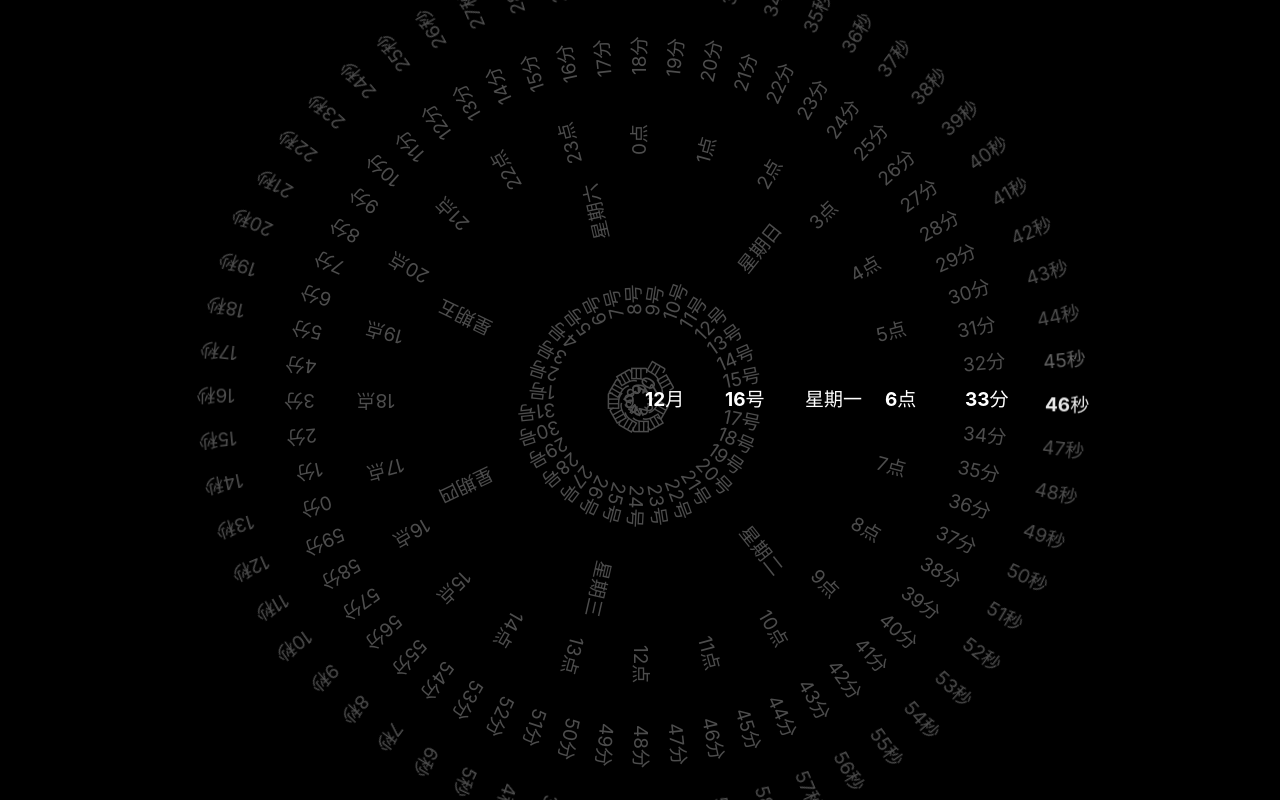
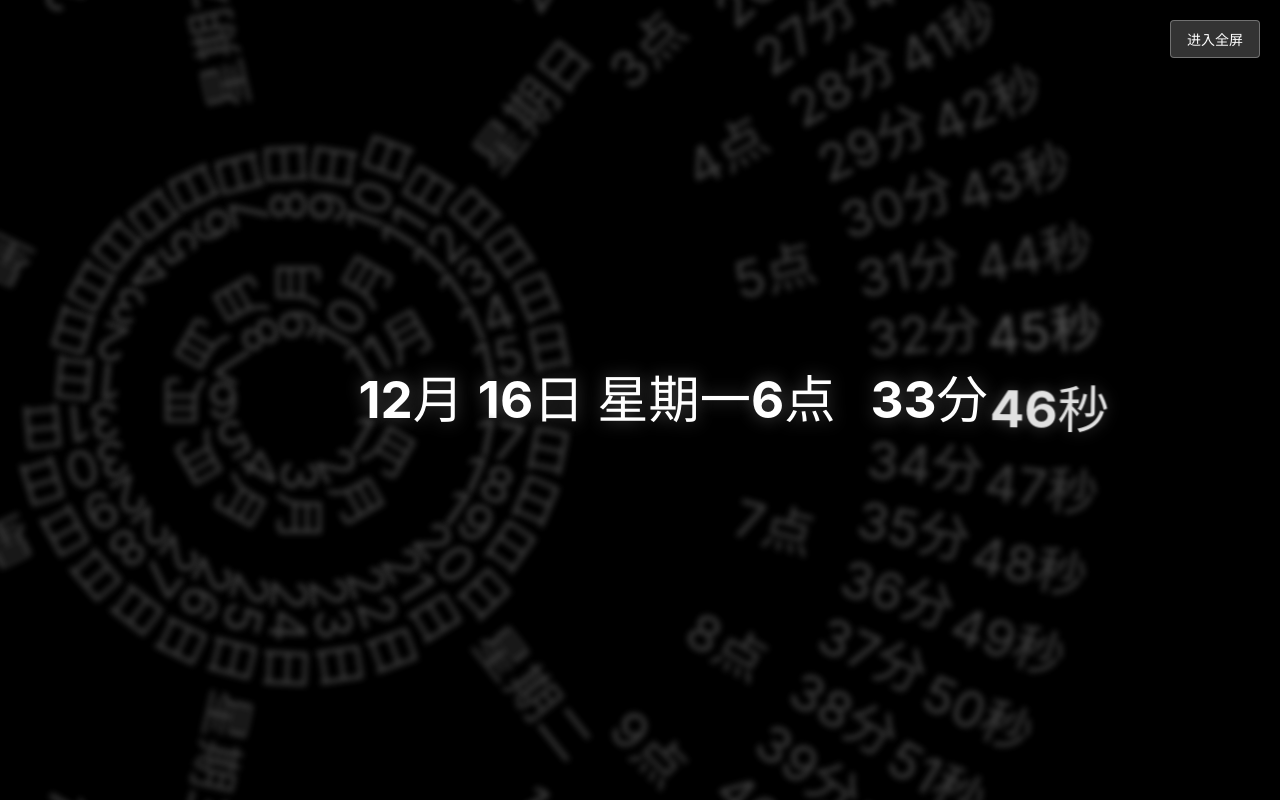
Before and after one commit to Jiujiuou/clock-plus, a React (Vite) app: page / in a window 1280 px wide. Built offline with nearby package versions, Linux system fonts and the light colour scheme.

Commit message:
feat: 完成时钟逻辑

```diff
--- a/src/App.css
+++ b/src/App.css
@@ -1,5 +1,6 @@
 #root {
   width: 100vw;
   height: 100vh;
+  overflow: hidden;
   margin: 0;
 }
--- a/src/components/Clock/index.jsx
+++ b/src/components/Clock/index.jsx
@@ -1,4 +1,4 @@
-import { useEffect, useRef, useState } from "react";
+import { useEffect, useRef, useState, useCallback } from "react";
 import styles from "./index.module.less";
 
 /**
@@ -9,9 +9,17 @@ const TIME_TEXTS = {
   // 月份文本：1月到12月
   monthText: Array.from({ length: 12 }, (_, i) => `${i + 1}月`),
   // 日期文本：1号到31号
-  dayText: Array.from({ length: 31 }, (_, i) => `${i + 1}号`),
+  dayText: Array.from({ length: 31 }, (_, i) => `${i + 1}日`),
   // 星期文本：星期一到星期日
-  weekText: ["星期日", "星期一", "星期二", "星期三", "星期四", "星期五", "星期六"],
+  weekText: [
+    "星期日",
+    "星期一",
+    "星期二",
+    "星期三",
+    "星期四",
+    "星期五",
+    "星期六",
+  ],
   // 小时文本：0点到23点
   hourText: Array.from({ length: 24 }, (_, i) => `${i}点`),
   // 分钟文本：0分到59分
@@ -26,13 +34,16 @@ const TIME_TEXTS = {
  * offset 值决定了每组标签的水平位置，值越大越靠右
  */
 const TIME_GROUPS = [
-  { texts: TIME_TEXTS.monthText, offset: 0 },     // 月份组，最左侧
-  { texts: TIME_TEXTS.dayText, offset: 80 },      // 日期组，左侧第二个
-  { texts: TIME_TEXTS.weekText, offset: 160 },    // 星期组，左侧第三个
-  { texts: TIME_TEXTS.hourText, offset: 240 },    // 小时组，右侧第三个
-  { texts: TIME_TEXTS.minuteText, offset: 320 },  // 分钟组，右侧第二个
+  { texts: TIME_TEXTS.monthText, offset: 30 }, // 月份组，最左侧
+  { texts: TIME_TEXTS.dayText, offset: 100 }, // 日期组，左侧第二个
+  { texts: TIME_TEXTS.weekText, offset: 170 }, // 星期组，左侧第三个
+  { texts: TIME_TEXTS.hourText, offset: 260 }, // 小时组，右侧第三个
+  { texts: TIME_TEXTS.minuteText, offset: 330 }, // 分钟组，右侧第二个
   { texts: TIME_TEXTS.secondsText, offset: 400 }, // 秒数组，最右侧
 ];
+
+// 计算时钟总宽度（最右侧偏移量 + 一些额外空间）
+const TOTAL_WIDTH = TIME_GROUPS[TIME_GROUPS.length - 1].offset + 100;
 
 /**
  * Clock 组件
@@ -41,10 +52,11 @@ const TIME_GROUPS = [
 const Clock = () => {
   // 时钟容器的引用，用于操作 DOM
   const clockRef = useRef(null);
-  // 存储当前时间数组
-  const [timeArr, setTimeArr] = useState([]);
   // 存储所有时间标签的引用
   const [labels, setLabels] = useState([]);
+  const [isFullscreen, setIsFullscreen] = useState(false);
+  const [showButton, setShowButton] = useState(true);
+  const hideButtonTimer = useRef(null);
 
   /**
    * 创建时间标签
@@ -68,12 +80,12 @@ const Clock = () => {
   const getTime = () => {
     const date = new Date();
     return [
-      date.getMonth(),           // 月份 (0-11)
-      date.getDate() - 1,        // 日期 (1-31) -> (0-30)
-      date.getDay(),             // 星期 (0-6)
-      date.getHours(),           // 小时 (0-23)
-      date.getMinutes(),         // 分钟 (0-59)
-      date.getSeconds(),         // 秒数 (0-59)
+      date.getMonth(), // 月份 (0-11)
+      date.getDate() - 1, // 日期 (1-31) -> (0-30)
+      date.getDay(), // 星期 (0-6)
+      date.getHours(), // 小时 (0-23)
+      date.getMinutes(), // 分钟 (0-59)
+      date.getSeconds(), // 秒数 (0-59)
     ];
   };
 
@@ -144,6 +156,90 @@ const Clock = () => {
   };
 
   /**
+   * 更新时钟缩放
+   * 根据容器尺寸动态计算缩放比例和位移距离
+   */
+  const updateClockScale = () => {
+    if (!clockRef.current) return;
+
+    const container = clockRef.current.parentElement;
+    if (!container) return;
+
+    const containerWidth = container.clientWidth;
+    const containerHeight = container.clientHeight;
+
+    // 计算合适的缩放比例
+    // 由于时钟是圆形布局，我们需要考虑高度和宽度的比例
+    const scaleX = containerWidth / (TOTAL_WIDTH * 1.5); // 增加更多空间确保文字不被裁切
+    const scaleY = containerHeight / 300; // 调整预估高度
+    const scale = Math.min(scaleX, scaleY, 2.5); // 限制最大缩放比例
+
+    // 计算水平居中位置
+    // 向左移动以显示完整的时钟
+    const translateX = -TOTAL_WIDTH / 2.5; // 调整位移比例
+
+    // 应用变换
+    clockRef.current.style.transform = `scale(${scale}) translateX(${translateX}px)`;
+  };
+
+  const toggleFullscreen = async () => {
+    try {
+      if (!document.fullscreenElement) {
+        await document.documentElement.requestFullscreen();
+        setIsFullscreen(true);
+      } else {
+        await document.exitFullscreen();
+        setIsFullscreen(false);
+      }
+    } catch (err) {
+      console.error('全屏切换失败:', err);
+    }
+  };
+
+  /**
+   * 处理鼠标移动，显示按钮
+   * 在全屏/非全屏状态下分别显示对应按钮
+   */
+  const handleMouseMove = useCallback(() => {
+    setShowButton(true);
+
+    if (hideButtonTimer.current) {
+      clearTimeout(hideButtonTimer.current);
+    }
+
+    hideButtonTimer.current = setTimeout(() => {
+      setShowButton(false);
+    }, 3000);
+  }, []);
+
+  // 监听全屏变化和鼠标移动
+  useEffect(() => {
+    const handleFullscreenChange = () => {
+      const isFullscreenNow = !!document.fullscreenElement;
+      setIsFullscreen(isFullscreenNow);
+      // 全屏状态变化时重置按钮显示状态
+      setShowButton(true);
+      if (hideButtonTimer.current) {
+        clearTimeout(hideButtonTimer.current);
+      }
+      hideButtonTimer.current = setTimeout(() => {
+        setShowButton(false);
+      }, 3000);
+    };
+
+    document.addEventListener('fullscreenchange', handleFullscreenChange);
+    document.addEventListener('mousemove', handleMouseMove);
+
+    return () => {
+      document.removeEventListener('fullscreenchange', handleFullscreenChange);
+      document.removeEventListener('mousemove', handleMouseMove);
+      if (hideButtonTimer.current) {
+        clearTimeout(hideButtonTimer.current);
+      }
+    };
+  }, [handleMouseMove]);
+
+  /**
    * 初始化时钟
    * 创建并添加所有时间标签
    */
@@ -182,28 +278,46 @@ const Clock = () => {
 
     // 等待一秒后开始旋转动画
     const timer1 = setTimeout(() => {
-      const initialTimeArr = getTime();
-      setTimeArr(initialTimeArr);
-      rotateTransition(initialTimeArr);
-      addColor(initialTimeArr);
+      const initialTime = getTime();
+      rotateTransition(initialTime);
+      addColor(initialTime);
     }, 500);
 
     // 定时更新时间（每秒）
     const timer2 = setInterval(() => {
-      const newTimeArr = getTime();
-      setTimeArr(newTimeArr);
-      rotateTransition(newTimeArr);
-      addColor(newTimeArr);
+      const newTime = getTime();
+      rotateTransition(newTime);
+      addColor(newTime);
     }, 1000);
+
+    // 添加窗口大小变化监听
+    window.addEventListener('resize', updateClockScale);
+
+    // 初始化缩放
+    updateClockScale();
 
     // 清理定时器
     return () => {
       clearTimeout(timer1);
       clearInterval(timer2);
+      window.removeEventListener('resize', updateClockScale);
     };
   }, [labels]);
 
-  return <div ref={clockRef} className={styles.clock} />;
+  return (
+    <>
+      <div
+        ref={clockRef}
+        className={styles.clock}
+      />
+      <button
+        className={`${styles.fullscreenBtn} ${showButton ? styles.show : ''}`}
+        onClick={toggleFullscreen}
+      >
+        {isFullscreen ? '退出全屏' : '进入全屏'}
+      </button>
+    </>
+  );
 };
 
 export default Clock;
--- a/src/components/Clock/index.module.less
+++ b/src/components/Clock/index.module.less
@@ -8,20 +8,49 @@
  * 占满整个容器空间，背景为黑色
  */
 .clock {
+  width: 100vw;
+  height: 100vh;
   position: relative;
-  width: 100%;
-  height: 100%;
   background: black;
   overflow: hidden;
 
   // 中心点标记
   &::before {
-    content: '';
+    content: "";
     position: absolute;
     left: 50%;
     top: 50%;
     width: 0;
     height: 0;
+  }
+}
+
+/**
+ * 全屏按钮样式
+ * 固定定位在右上角，默认隐藏
+ */
+.fullscreenBtn {
+  position: fixed;
+  top: 20px;
+  right: 20px;
+  padding: 8px 16px;
+  background: rgba(255, 255, 255, 0.2);
+  border: 1px solid rgba(255, 255, 255, 0.3);
+  color: white;
+  border-radius: 4px;
+  cursor: pointer;
+  font-size: 14px;
+  opacity: 0;
+  transition: all 0.3s ease;
+  backdrop-filter: blur(5px);
+  z-index: 1000;
+
+  &:hover {
+    background: rgba(255, 255, 255, 0.3);
+  }
+
+  &.show {
+    opacity: 1;
   }
 }
 
@@ -35,15 +64,17 @@
   top: 50%;
   left: 50%;
   display: inline-block;
-  color: #4d4d4d;      // 默认颜色为深灰色
+  color: #4d4d4d; // 默认颜色为深灰色
   text-align: center;
-  padding: 0 5px;      // 左右添加内边距，避免文字太挤
-  font-size: 19px;
-  transition: all 1s;   // 添加1秒的过渡动画
-  transform: translate(-50%, -50%);  // 居中定位
-  transform-origin: 0 50%;           // 设置变换原点在左侧中心
-  white-space: nowrap;  // 防止文字换行
-  user-select: none;    // 禁止文本选择
+  padding: 0 5px; // 左右添加内边距，避免文字太挤
+  font-size: 30px;
+  transition: all 1s; // 添加1秒的过渡动画
+  transform: translate(-50%, -50%); // 居中定位
+  transform-origin: 0 50%; // 设置变换原点在左侧中心
+  white-space: nowrap; // 防止文字换行
+  user-select: none; // 禁止文本选择
+  filter: blur(2px); // 添加模糊效果
+  opacity: 0.8; // 降低非当前时间的透明度
 }
 
 /**
@@ -53,4 +84,7 @@
 .now {
   color: white;
   font-weight: bold;
+  filter: blur(0); // 移除模糊效果
+  opacity: 1; // 完全不透明
+  text-shadow: 0 0 10px rgba(255, 255, 255, 0.3); // 添加发光效果
 }
```
